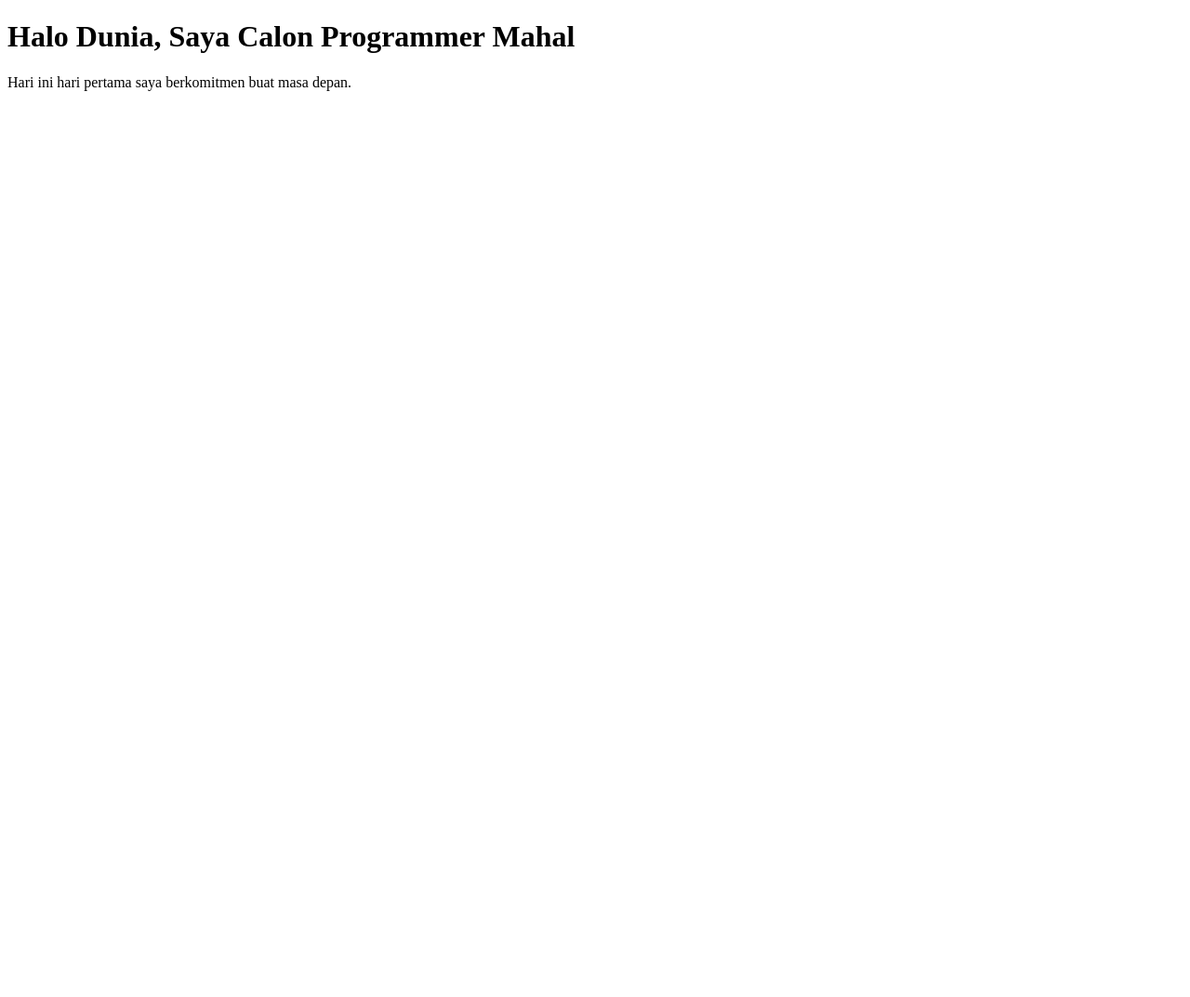
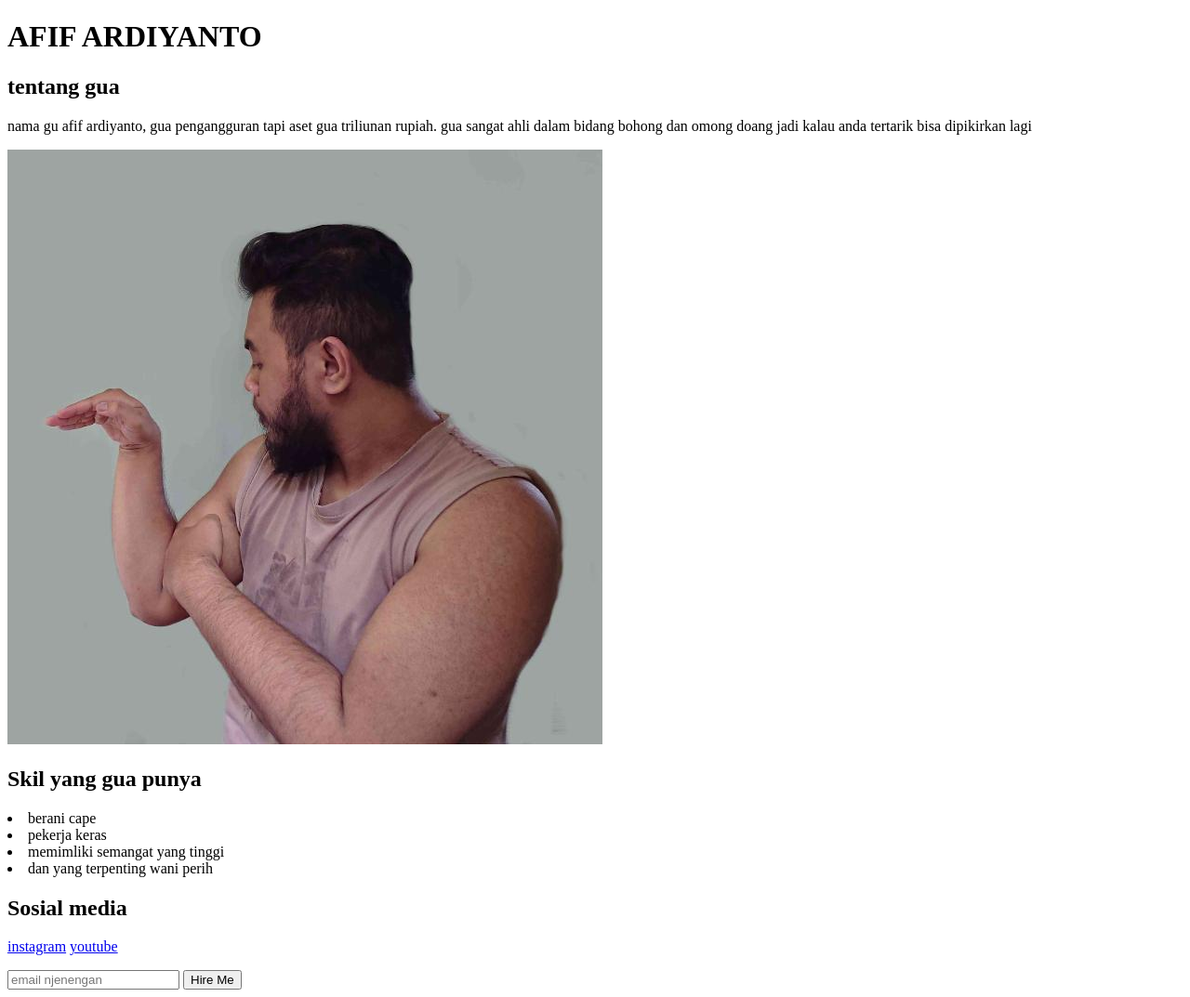
Before and after one commit to aayantoy/belajar-coding-hari-1, a plain HTML site: page index.html in a window 1280 px wide. Shown: the whole page at 93% size. Before the commit the page ends 800 px from the top, so only its background shows below. Drawn offline with Linux system fonts and the light colour scheme.

Commit message:
selesai misi biodata

```diff
--- a/index.html
+++ b/index.html
@@ -6,7 +6,20 @@
     <title>Document</title>
 </head>
 <body>
-    <h1>Halo Dunia, Saya Calon Programmer Mahal</h1>
-    <p>Hari ini hari pertama saya berkomitmen buat masa depan.</p>
+    <h1>AFIF ARDIYANTO</h1>
+    <h2>tentang gua</h2>
+    <p>nama gu afif ardiyanto, gua pengangguran tapi aset gua triliunan rupiah. gua sangat ahli dalam bidang bohong dan omong doang jadi kalau anda tertarik bisa dipikirkan lagi</p>
+    <img src="1.jpg" alt="ini saya">
+    <h2>Skil yang gua punya</h2>
+    <li>berani cape</li>
+    <li>pekerja keras</li>
+    <li>memimliki semangat yang tinggi</li>
+    <li>dan yang terpenting wani perih</li>
+    <h2>Sosial media</h2>
+    <a href="https://google.com">instagram</a>
+    <a href="https://google.com">youtube</a>
+    <p></p>
+    <input type="text" placeholder="email njenengan">
+    <button>Hire Me</button>
 </body>
 </html>
```
Also changed, not shown: 1.jpg (added), 1 other file.
